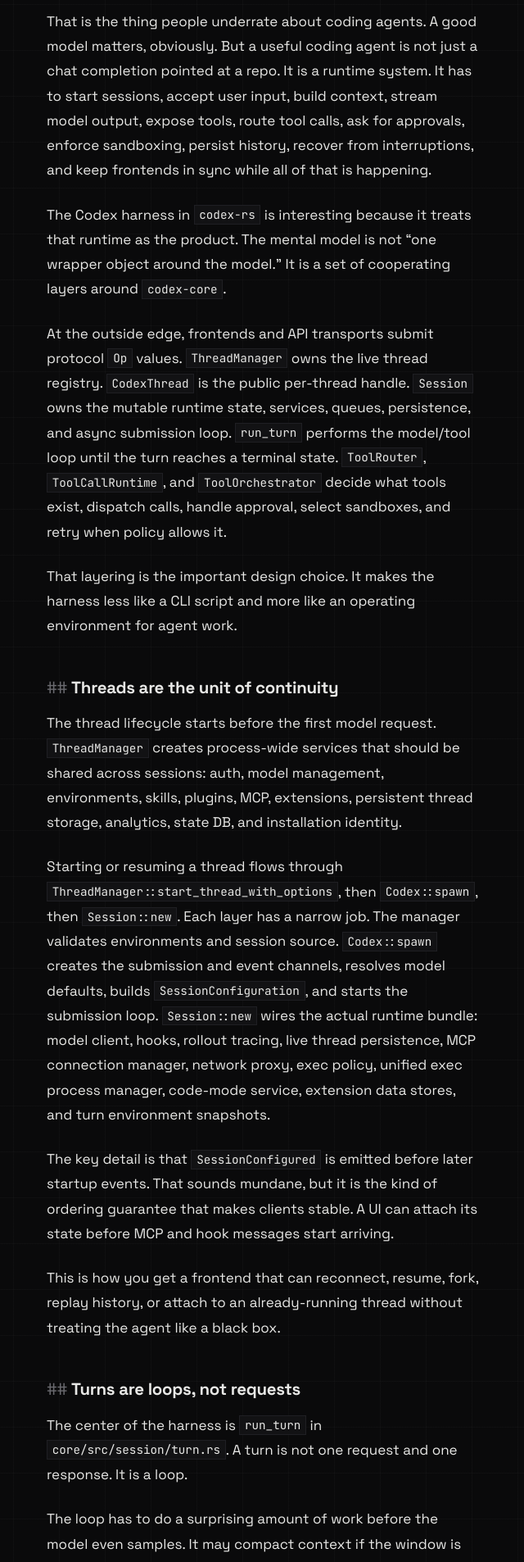
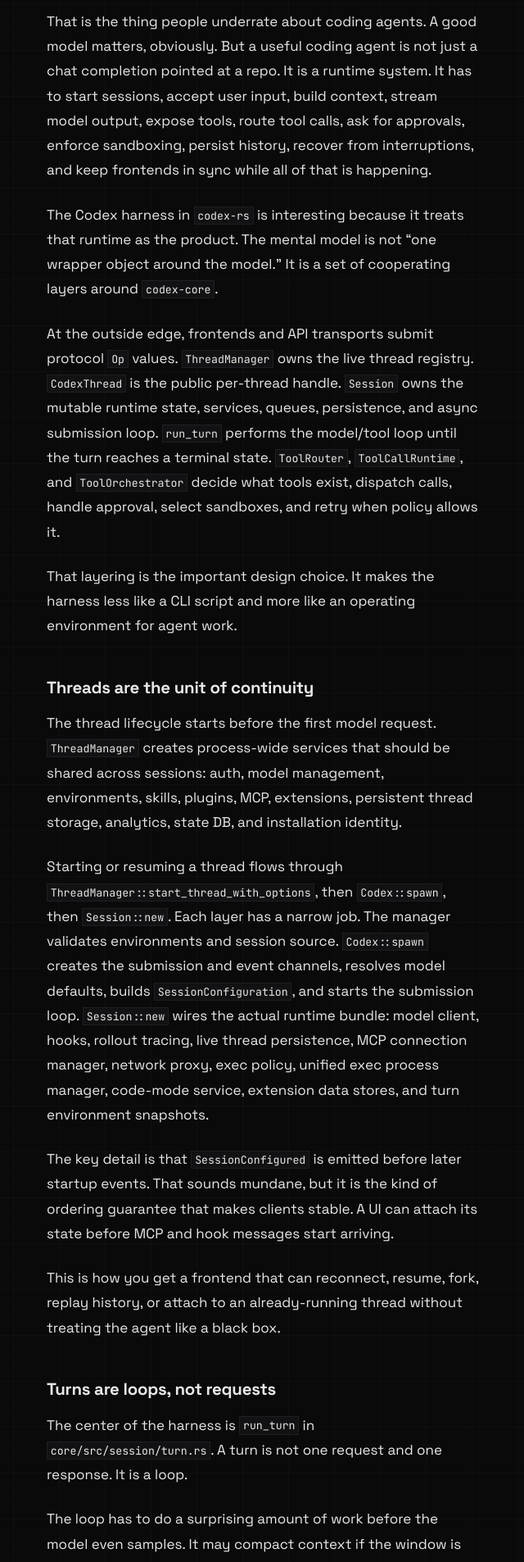
Before and after one commit to colesmcintosh/blog, a Jekyll site: the page built from _posts/2026-06-19-the-codex-harness.md, in a window 1280 px wide. Shown: the part 330-2236 px from the top of the page at 82% size, without its empty margins (319-959 px from the left). Built offline with Jekyll 4.4.1, drawn with Linux system fonts in a browser that asks for light colours.

Commit message:
Clean up post heading rendering

```diff
--- a/assets/main.scss
+++ b/assets/main.scss
@@ -323,11 +323,6 @@ a:hover { color: var(--signal); }
   margin: 3rem 0 1rem;
   color: var(--bone);
 }
-.post-content h2::before {
-  content: "## ";
-  color: var(--ash);
-  font-weight: 400;
-}
 .post-content h3 {
   font-family: var(--grotesk);
   font-weight: 500;
@@ -367,12 +362,15 @@ a:hover { color: var(--signal); }
 .post-content blockquote p:last-child { margin-bottom: 0; }
 .post-content code {
   font-family: var(--mono);
-  font-size: 0.84em;
+  font-size: 0.78em;
   background: var(--plate);
   border: 1px solid var(--steel);
-  padding: 0.1em 0.4em;
-  border-radius: 0;
+  padding: 0.08em 0.28em;
   color: var(--bone);
+  line-height: 1.35;
+  overflow-wrap: anywhere;
+  -webkit-box-decoration-break: clone;
+  box-decoration-break: clone;
 }
 .post-content pre {
   font-family: var(--mono);
```
